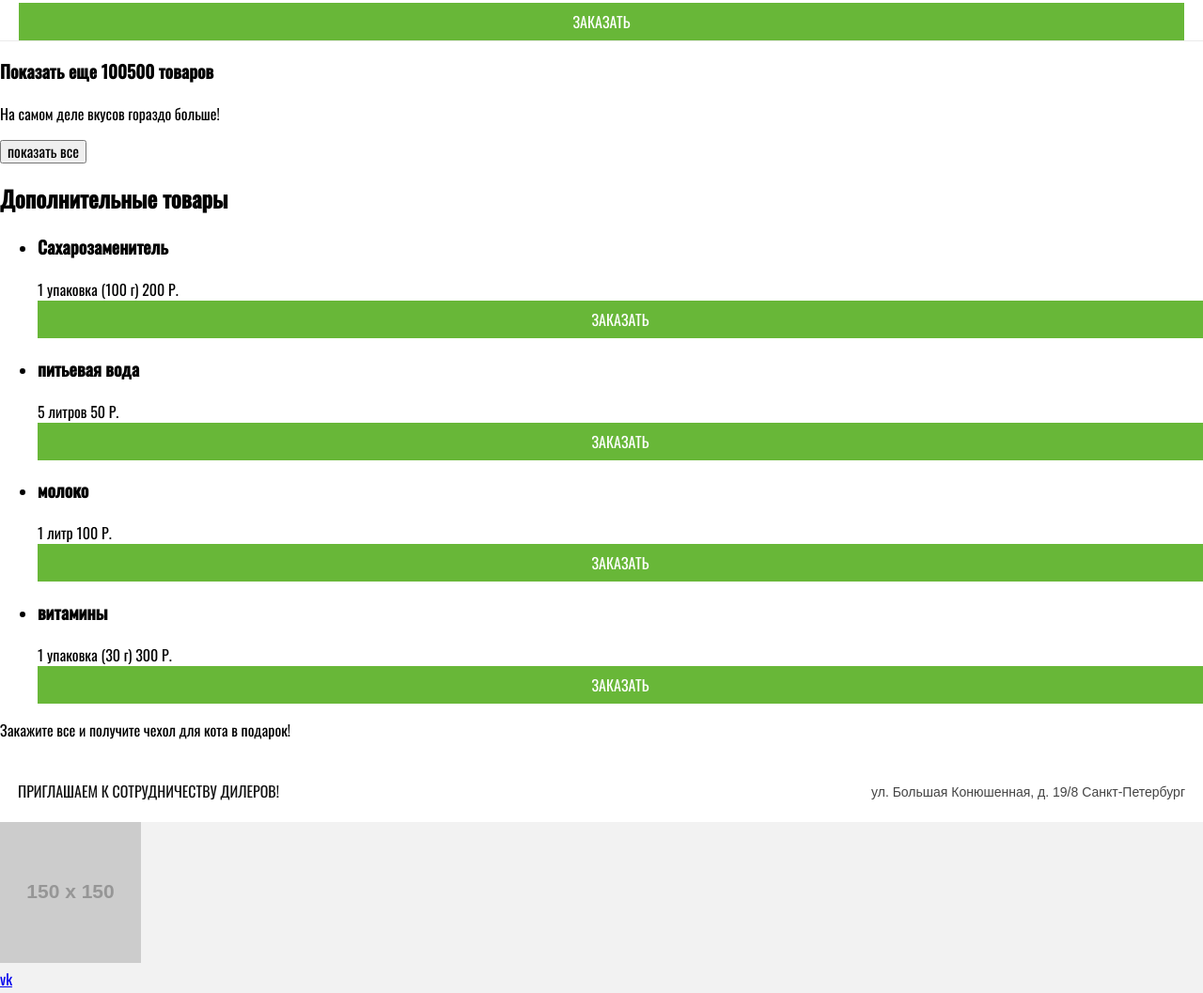
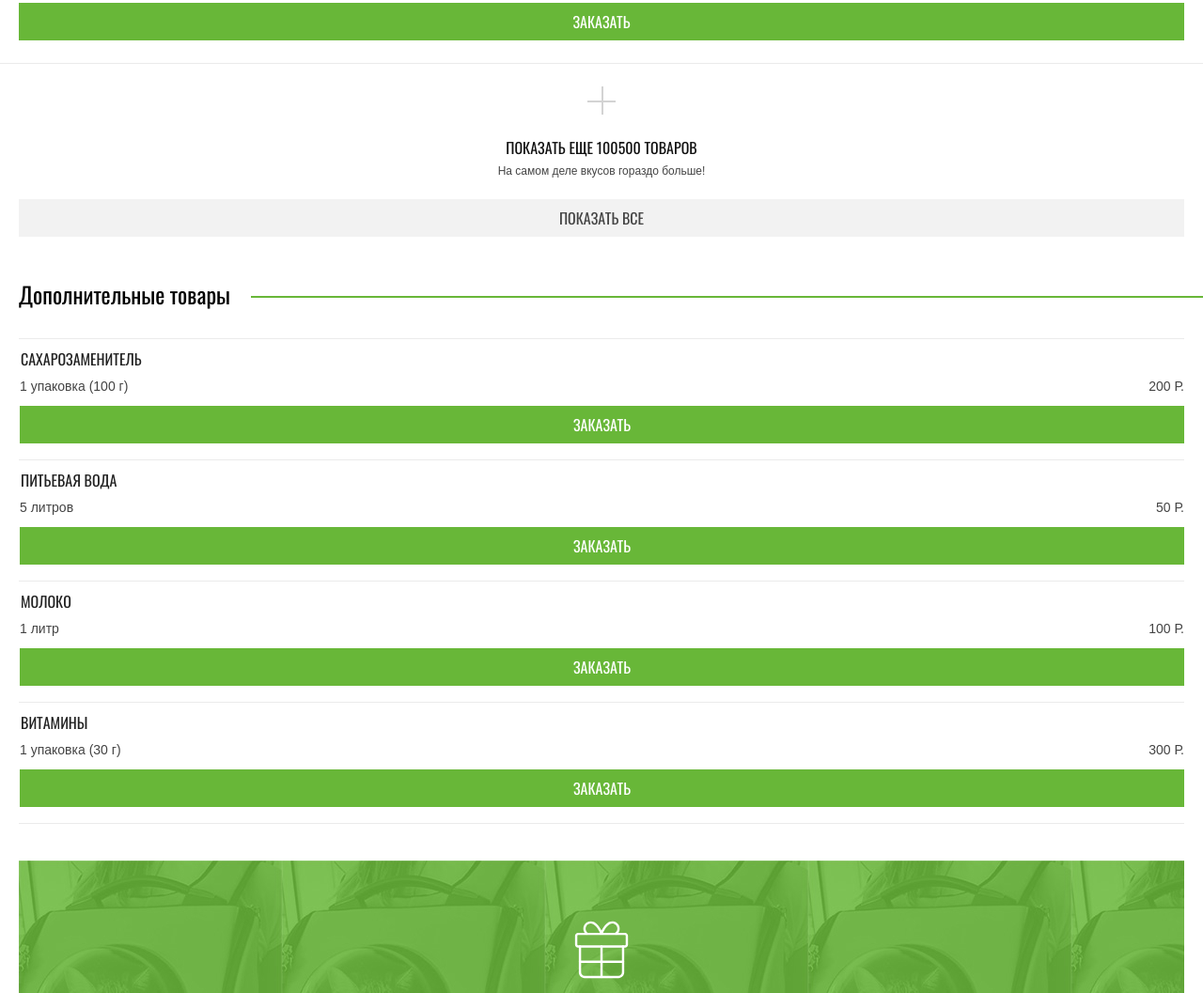
Before and after one commit to alexander-morozov-travelline/1309675-cat-energy-21, a website: page source/catalog.html in a window 1280 px wide. Shown: the part 1743-2800 px from the top of the page at 94% size. Drawn offline with nearby package versions, Linux system fonts and the light colour scheme; files that its build step writes are made by us from their sources; placeholder pictures from the web are drawn by us; files whose address does not match are found by name.

Commit message:
Стилизация страницы каталога

```diff
--- a/source/catalog.html
+++ b/source/catalog.html
@@ -284,7 +284,7 @@
       </section>
       <div class="present">
         <i class="present__icon"></i>
-        <p class="present__text">Закажите все и получите чехол для кота в подарок!</p>
+        <p class="present__text">Закажите все<br>и получите чехол для<br>кота в подарок!</p>
       </div>
     </main>
     <footer class="page-footer">
--- /dev/null
+++ b/source/sass/blocks/additional-goods.scss
@@ -0,0 +1,58 @@
+.additional-goods {
+  padding: 0 20px;
+  margin-top: 48px;
+}
+
+.additional-goods__title {
+  @include title-green-line();
+  margin-right: -20px;
+  margin-bottom: 34px;
+}
+
+.additional-goods__list {
+  @include reset-list();
+}
+
+.additional-goods__item {
+  border-top: 1px solid #ebebeb;
+  padding: 3px 0 0 1px;
+
+  &:last-child {
+    padding-bottom: 17px;
+    border-bottom: 1px solid #ebebeb;
+  }
+
+  &:not(:first-child) {
+    margin-top: 17px;
+  }
+}
+
+.additional-product__title {
+  font-style: normal;
+  font-weight: normal;
+  font-size: 16px;
+  line-height: 16px;
+  display: flex;
+  align-items: center;
+  text-align: center;
+  text-transform: uppercase;
+  color: #222222;
+  margin: 10px 0 10px 1px;
+}
+
+.additional-product__data-item {
+  font-family: $additionalFont;
+  font-style: normal;
+  font-weight: normal;
+  font-size: 14px;
+  line-height: 14px;
+  text-align: center;
+  color: $darkGrey;
+  margin-top: 14px;
+  display: flex;
+  justify-content: space-between;
+}
+
+.additional-product__button {
+  margin-top: 14px;
+}
--- a/source/sass/blocks/catalog.scss
+++ b/source/sass/blocks/catalog.scss
@@ -11,6 +11,7 @@
   padding: 0 20px;
 
   &:last-child {
+    padding-bottom: 24px;
     border-bottom: 1px solid #ebebeb;
   }
 
@@ -18,3 +19,82 @@
     margin-top: 24px;
   }
 }
+
+.catalog__more {
+  padding: 0 20px;
+  margin-top: 24px;
+  display: flex;
+  text-align: center;
+  justify-content: center;
+  flex-direction: column;
+}
+
+.catalog_plus {
+  align-self: center;
+  width: 30px;
+  height: 30px;
+  display: flex;
+  position: relative;
+
+  &::before {
+    content: "";
+    flex-grow: 1;
+    border: 1px solid #d3d3d3;
+    height: 2px;
+    width: 100%;
+    align-self: center;
+    box-sizing: border-box;
+    position: absolute;
+    top: 50%;
+  }
+
+  &::after {
+    content: "";
+    flex-grow: 1;
+    border: 1px solid #d3d3d3;
+    width: 2px;
+    height: 100%;
+    align-self: center;
+    box-sizing: border-box;
+    position: absolute;
+    left: 50%;
+  }
+}
+
+.catalog__more-title {
+  font-style: normal;
+  font-weight: normal;
+  font-size: 16px;
+  line-height: 20px;
+  text-align: center;
+  text-transform: uppercase;
+  color: $almostBlack;
+  margin-top: 25px;
+  margin-bottom: 0;
+}
+
+.catalog__more-text {
+  font-family: $additionalFont;
+  font-style: normal;
+  font-weight: normal;
+  font-size: 12px;
+  line-height: 16px;
+  text-align: center;
+  color: $darkGrey;
+  margin-top: 7px;
+}
+
+.catalog__button-all {
+  background-color: $smokyWhiteLight;
+  border: none;
+  color: $darkGrey;
+  padding: 10px;
+  text-align: center;
+  text-decoration: none;
+  text-transform: uppercase;
+  font-size: 16px;
+  line-height: 20px;
+  box-sizing: border-box;
+  width: 100%;
+  margin-top: 10px;
+}
--- a/source/sass/blocks/form.scss
+++ b/source/sass/blocks/form.scss
@@ -43,25 +43,9 @@
 }
 
 .form__title {
-  font-style: normal;
-  font-weight: normal;
-  font-size: 24px;
-  line-height: 26px;
-  color: $black;
-  display: flex;
+  @include title-green-line();
   margin-left: 20px;
   margin-top: 23px;
-
-  &::after {
-    content: "";
-    flex-grow: 1;
-    border: 1px solid #68b738;
-    margin-left: 22px;
-    height: 2px;
-    align-self: center;
-    box-sizing: border-box;
-    margin-top: 7px;
-  }
 
   &--contact {
     margin-bottom: 34px;
--- /dev/null
+++ b/source/sass/blocks/present.scss
@@ -0,0 +1,28 @@
+.present {
+  margin: 39px 20px;
+  padding: 58px 20px 26px 20px;
+  position: relative;
+  display: flex;
+  flex-direction: column;
+  text-align: center;
+  background-image: url("../img/present-bg.jpg");
+}
+
+.present__icon {
+  width: 78px;
+  height: 80px;
+  align-self: center;
+  background-image: url("../img/icon-gift.svg");
+}
+
+.present__text {
+  font-family: $additionalFont;
+  font-style: normal;
+  font-weight: normal;
+  font-size: 16px;
+  line-height: 20px;
+  align-items: center;
+  text-align: center;
+  color: $white;
+  margin-top: 49px;
+}
--- a/source/sass/mixins.scss
+++ b/source/sass/mixins.scss
@@ -3,3 +3,23 @@
   padding: 0;
   list-style: none;
 }
+
+@mixin title-green-line {
+  font-style: normal;
+  font-weight: normal;
+  font-size: 24px;
+  line-height: 26px;
+  color: $black;
+  display: flex;
+
+  &::after {
+    content: "";
+    flex-grow: 1;
+    border: 1px solid #68b738;
+    margin-left: 22px;
+    height: 2px;
+    align-self: center;
+    box-sizing: border-box;
+    margin-top: 7px;
+  }
+}
--- a/source/sass/style.scss
+++ b/source/sass/style.scss
@@ -27,3 +27,5 @@
 @import "blocks/form";
 @import "blocks/catalog";
 @import "blocks/product";
+@import "blocks/additional-goods";
+@import "blocks/present";
```
Also changed, not shown: source/img/catalog/prod-1.jpg (added), source/img/catalog/prod-2.jpg (added), source/img/catalog/prod-3.jpg (added), source/img/catalog/prod-4.jpg (added), source/img/catalog/prod-5.jpg (added), source/img/catalog/prod-6.jpg (added), source/img/catalog/prod-7.jpg (added), source/img/icon-gift.svg (added), source/img/present-bg.jpg (added), source/img/prod-1.png (added).
